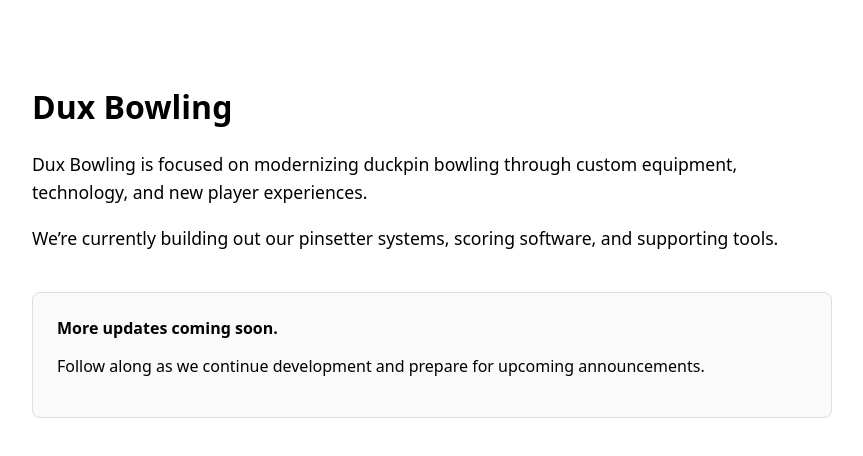
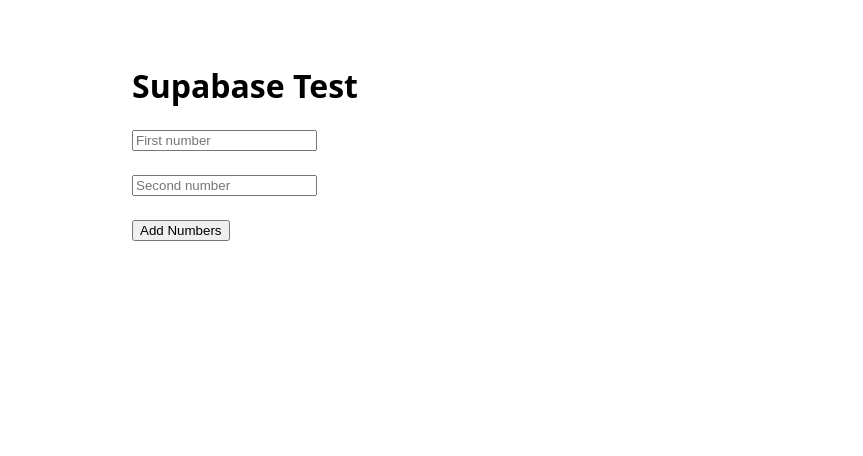
Before and after one commit to Ynkeefn62/dux-bowling, a Next.js app: page /test-db in a window 1280 px wide. Shown: the top 456 px of the page, without its empty margins (208-1071 px from the left). Built offline with nearby package versions, Linux system fonts and the light colour scheme.

Commit message:
Update page.tsx

```diff
--- a/app/test-db/page.tsx
+++ b/app/test-db/page.tsx
@@ -1,36 +1,62 @@
-export default function Home() {
+"use client";
+
+import { useState } from "react";
+
+export default function TestDbPage() {
+  const [a, setA] = useState("");
+  const [b, setB] = useState("");
+  const [result, setResult] = useState<number | null>(null);
+  const [loading, setLoading] = useState(false);
+
+  async function handleSubmit() {
+    setLoading(true);
+    setResult(null);
+
+    const res = await fetch("/api/add", {
+      method: "POST",
+      headers: { "Content-Type": "application/json" },
+      body: JSON.stringify({
+        a: Number(a),
+        b: Number(b)
+      })
+    });
+
+    const data = await res.json();
+    setResult(data.sum);
+    setLoading(false);
+  }
+
   return (
-    <main style={{
-      maxWidth: "800px",
-      margin: "0 auto",
-      padding: "4rem 1.5rem",
-      fontFamily: "system-ui, sans-serif"
-    }}>
-      <h1>Dux Bowling</h1>
+    <main style={{ maxWidth: 600, margin: "4rem auto", fontFamily: "system-ui" }}>
+      <h1>Supabase Test</h1>
 
-      <p style={{ fontSize: "1.1rem", lineHeight: "1.6" }}>
-        Dux Bowling is focused on modernizing duckpin bowling through
-        custom equipment, technology, and new player experiences.
-      </p>
+      <input
+        type="number"
+        placeholder="First number"
+        value={a}
+        onChange={(e) => setA(e.target.value)}
+      />
 
-      <p style={{ fontSize: "1.1rem", lineHeight: "1.6" }}>
-        We’re currently building out our pinsetter systems, scoring
-        software, and supporting tools.
-      </p>
+      <br /><br />
 
-      <div style={{
-        marginTop: "2.5rem",
-        padding: "1.5rem",
-        border: "1px solid #ddd",
-        borderRadius: "8px",
-        background: "#fafafa"
-      }}>
-        <strong>More updates coming soon.</strong>
+      <input
+        type="number"
+        placeholder="Second number"
+        value={b}
+        onChange={(e) => setB(e.target.value)}
+      />
+
+      <br /><br />
+
+      <button onClick={handleSubmit} disabled={loading}>
+        {loading ? "Adding..." : "Add Numbers"}
+      </button>
+
+      {result !== null && (
         <p>
-          Follow along as we continue development and prepare for
-          upcoming announcements.
+          <strong>Result:</strong> {result}
         </p>
-      </div>
+      )}
     </main>
   );
 }
```
